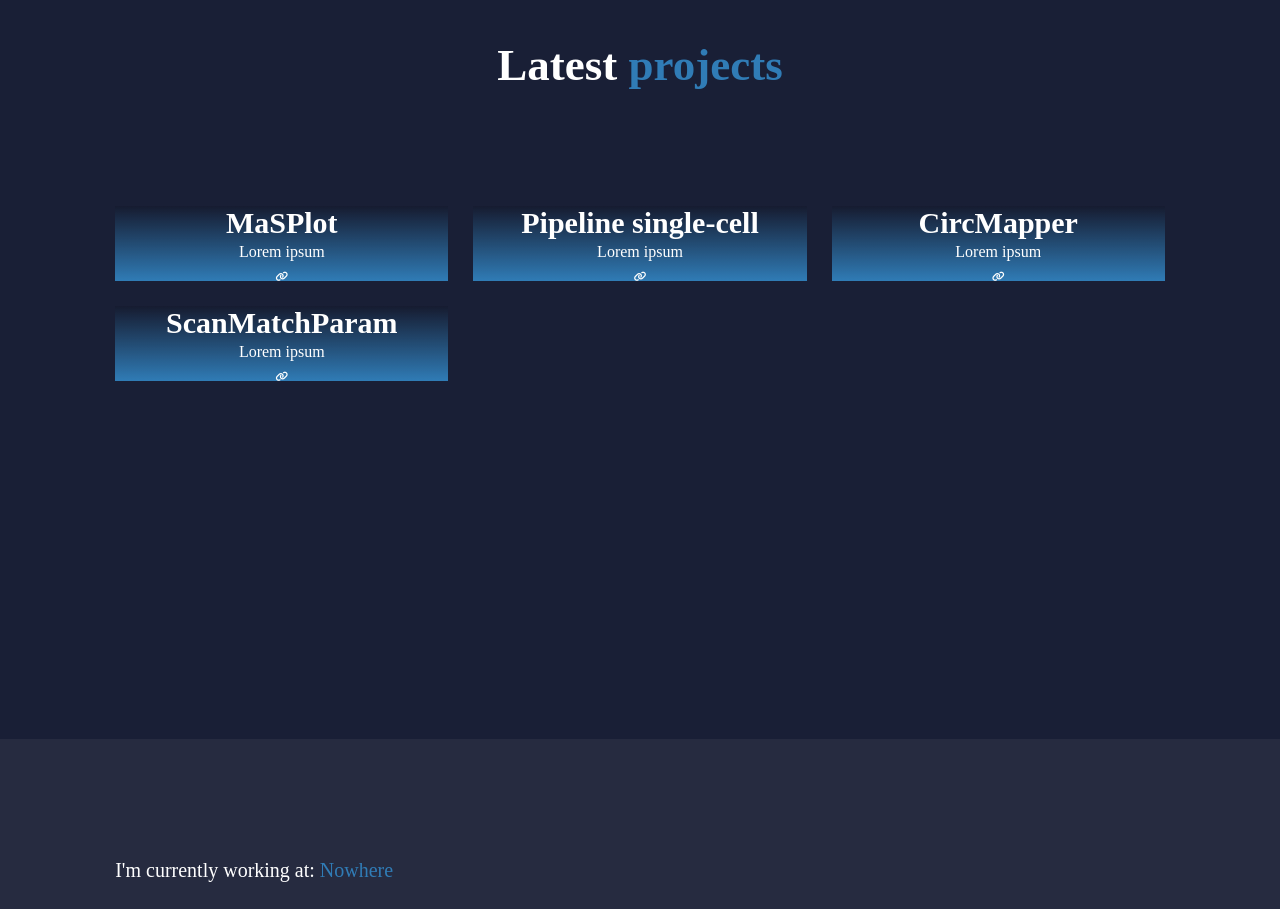
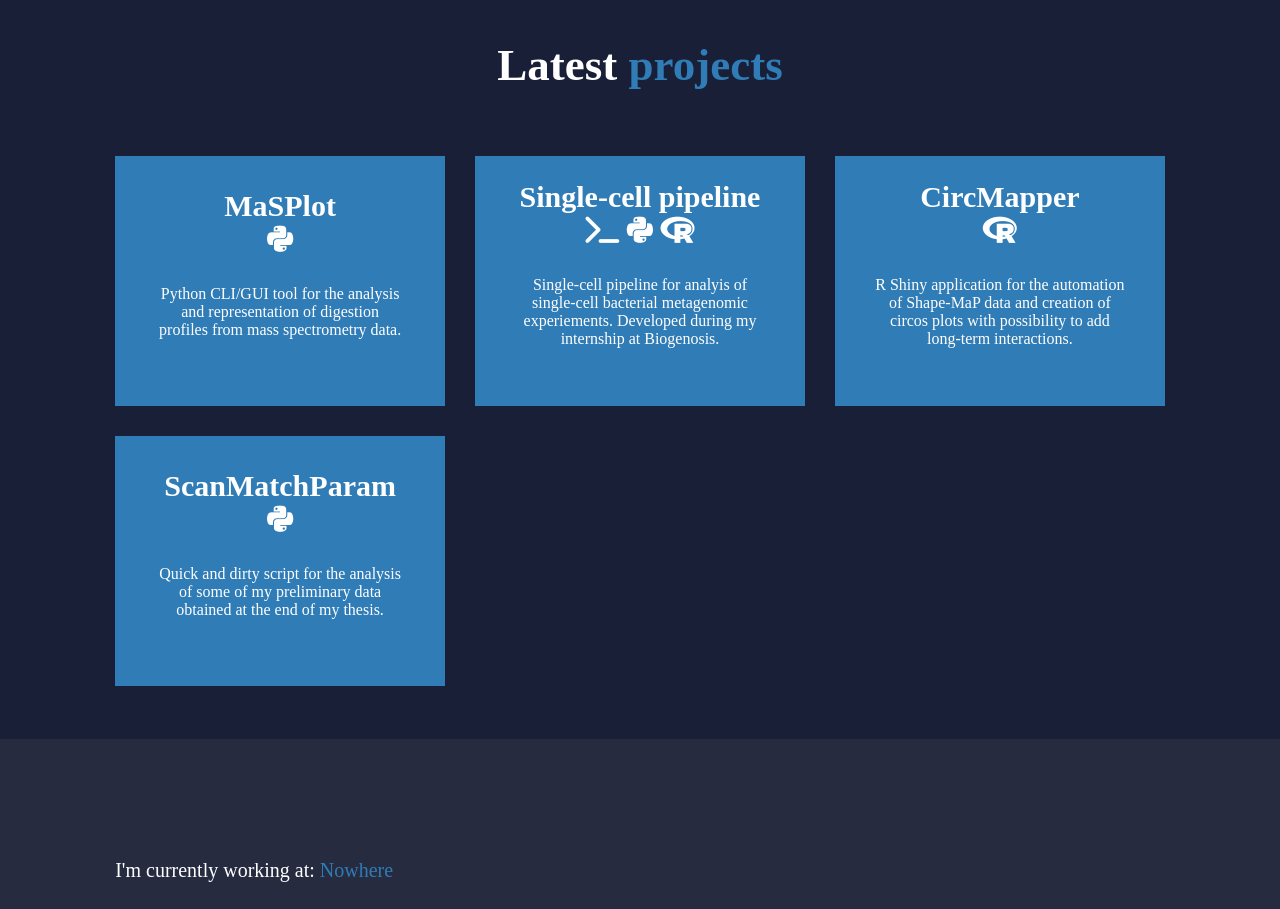
Before and after one commit to equignon/equignon.github.io, a plain HTML site: page index.html in a window 1280 px wide. Shown: the part 3720-4629 px from the top of the page. Drawn offline with nearby package versions, Linux system fonts and the light colour scheme.

Commit message:
Added info for projects

```diff
--- a/index.html
+++ b/index.html
@@ -164,33 +164,75 @@
         <div class="projects-container">
             <div class="projects-box">
                 <div class="projects-layer">
-                    <h4>MaSPlot</h4>
-                    <p>Lorem ipsum</p>
-                    <i class="fa-solid fa-link"></i>
+                    <h4>
+                        MaSPlot
+
+                        <br>
+
+                        <i class="fa-brands fa-python"></i>
+                    </h4>
+                    <div class="line"></div>
+                    <p>
+                        Python CLI/GUI tool for the analysis and representation of
+                        digestion profiles from mass spectrometry data.
+                    </p>
+                    <div class="line"></div>
                 </div>
             </div>
 
             <div class="projects-box">
                 <div class="projects-layer">
-                    <h4>Pipeline single-cell</h4>
-                    <p>Lorem ipsum</p>
-                    <i class="fa-solid fa-link"></i>
+                    <h4>
+                        Single-cell pipeline
+
+                        <br>
+
+                        <i class="fa-solid fa-terminal"></i>
+                        <i class="fa-brands fa-python"></i>
+                        <i class="fa-brands fa-r-project"></i>
+                    </h4>
+                    <div class="line"></div>
+                    <p>
+                        Single-cell pipeline for analyis of single-cell bacterial metagenomic
+                        experiements. Developed during my internship at Biogenosis.
+                    </p>
+                    <div class="line"></div>
                 </div>
             </div>
 
             <div class="projects-box">
                 <div class="projects-layer">
-                    <h4>CircMapper</h4>
-                    <p>Lorem ipsum</p>
-                    <i class="fa-solid fa-link"></i>
+                    <h4>
+                        CircMapper
+
+                        <br>
+
+                        <i class="fa-brands fa-r-project"></i>
+                    </h4>
+                    <div class="line"></div>
+                    <p>
+                        R Shiny application for the automation of Shape-MaP data and creation
+                        of circos plots with possibility to add long-term interactions.
+                    </p>
+                    <div class="line"></div>
                 </div>
             </div>
 
             <div class="projects-box">
                 <div class="projects-layer">
-                    <h4>ScanMatchParam</h4>
-                    <p>Lorem ipsum</p>
-                    <i class="fa-solid fa-link"></i>
+                    <h4>
+                        ScanMatchParam
+
+                        <br>
+
+                        <i class="fa-brands fa-python"></i>
+                    </h4>
+                    <div class="line"></div>
+                    <p>
+                        Quick and dirty script for the analysis of some of my preliminary data
+                        obtained at the end of my thesis.
+                    </p>
+                    <div class="line"></div>
                 </div>
             </div>
 
--- a/styles/style.css
+++ b/styles/style.css
@@ -361,7 +361,7 @@ span {
     display: grid;
     grid-template-columns: repeat(3, 1fr);
     align-items: center;
-    gap: 2.5rem;
+    gap: 3rem;
 }
 
 .projects-container .project-box {
@@ -387,15 +387,15 @@ span {
     bottom: 0;
     left: 0;
     width: 100%;
-    height: 100%;
-    background: linear-gradient(rgba(0, 0, 0, 0.1), var(--main-color));
+    height: 25rem;
+    background: var(--main-color);
     display: flex;
     justify-content: center;
     align-items: center;
     flex-direction: column;
     text-align: center;
     padding: 0 4rem;
-    transform: translateY(100%);
+    transform: translateY(10%);
     transition: .5s ease;
 }
 
```
